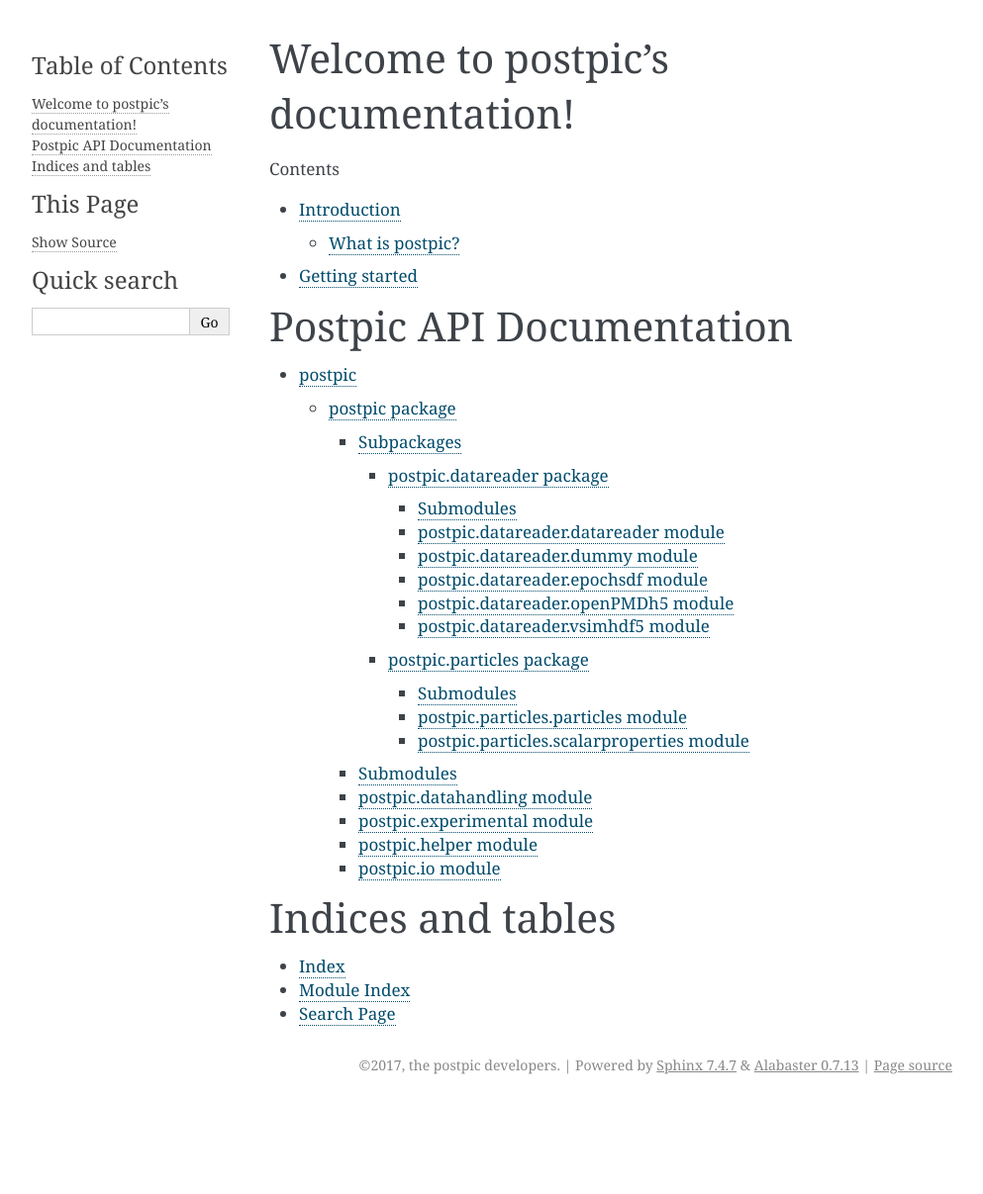
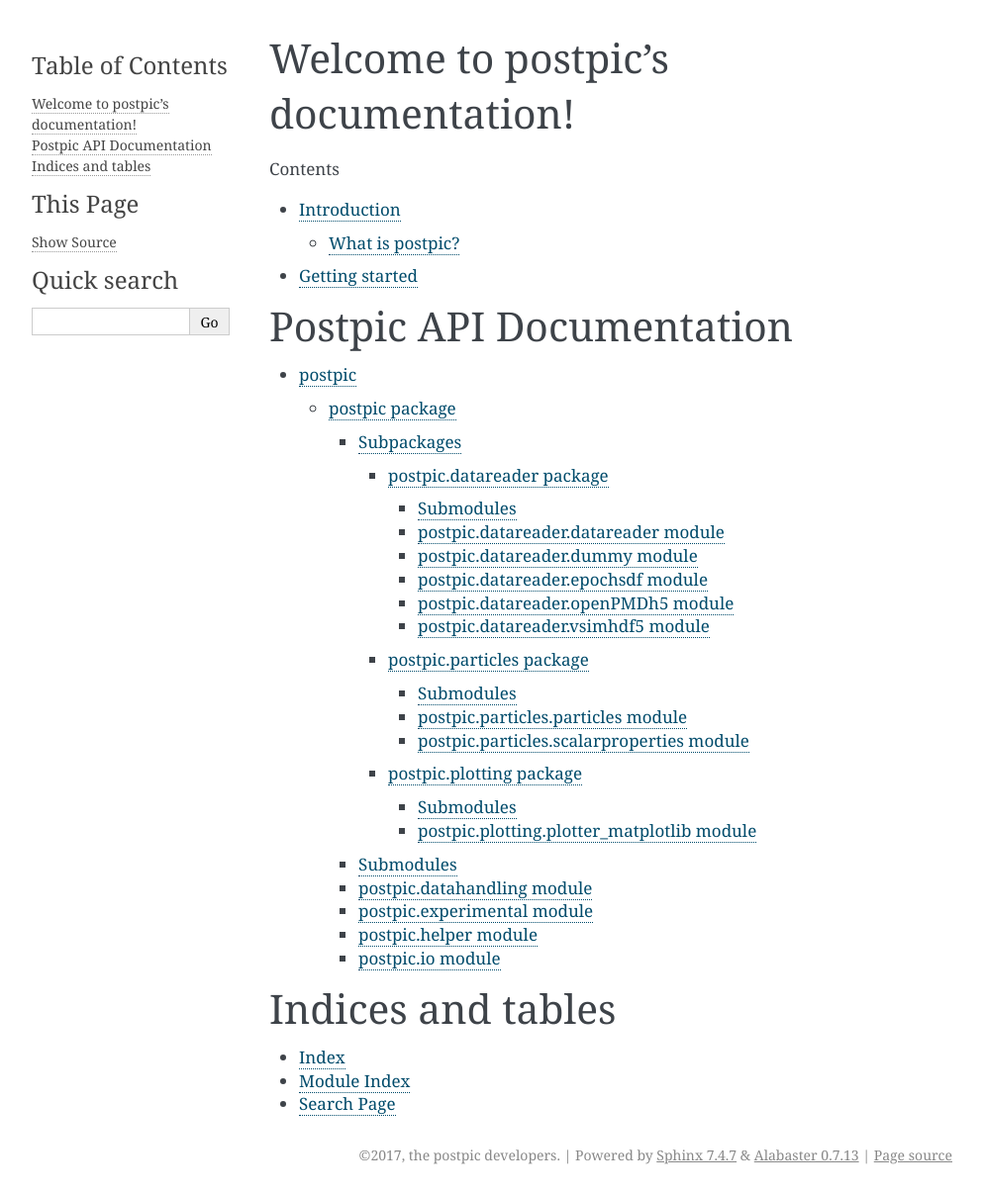
Before and after one commit to skuschel/postpic, a Sphinx documentation site: the page built from doc/source/index.rst, in a window 1280 px wide. Shown: the whole page at 99% size, without its empty margins (148-1141 px from the left). Built offline with Sphinx 7.4.7, drawn with Linux system fonts in a browser that asks for light colours; before the commit the page ends 1116 px from its top, so only the background shows below that.

Commit message:
doc: try mocking less

```diff
--- /dev/null
+++ b/doc/source/apidoc/postpic.plotting.rst
@@ -0,0 +1,18 @@
+postpic\.plotting package
+=========================
+
+.. automodule:: postpic.plotting
+    :members:
+    :undoc-members:
+    :show-inheritance:
+
+Submodules
+----------
+
+postpic\.plotting\.plotter\_matplotlib module
+---------------------------------------------
+
+.. automodule:: postpic.plotting.plotter_matplotlib
+    :members:
+    :undoc-members:
+    :show-inheritance:
--- a/doc/source/apidoc/postpic.rst
+++ b/doc/source/apidoc/postpic.rst
@@ -13,6 +13,7 @@ Subpackages
 
     postpic.datareader
     postpic.particles
+    postpic.plotting
 
 Submodules
 ----------
--- a/doc/source/conf.py
+++ b/doc/source/conf.py
@@ -22,14 +22,14 @@ import sys
 sys.path.insert(0, os.path.abspath('../'))
 
 # numpy and scipy are installed on readthedocs.org
-autodoc_mock_imports = ['skimage', 'matplotlib', 'numexpr', 'pyfftw'
+autodoc_mock_imports = ['skimage', 'pyfftw',
                         'h5py', 'argparse']
 
 # -- General configuration ------------------------------------------------
 
 # If your documentation needs a minimal Sphinx version, state it here.
 #
-needs_sphinx = '1.6'  # because of auto_mock_imports, see
+needs_sphinx = '1.3'  # because of auto_mock_imports, see
 # http://www.sphinx-doc.org/en/stable/ext/autodoc.html
 
 # Add any Sphinx extension module names here, as strings. They can be
```
